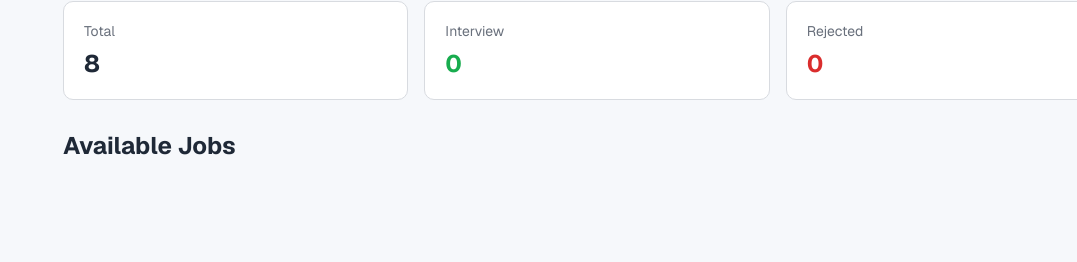
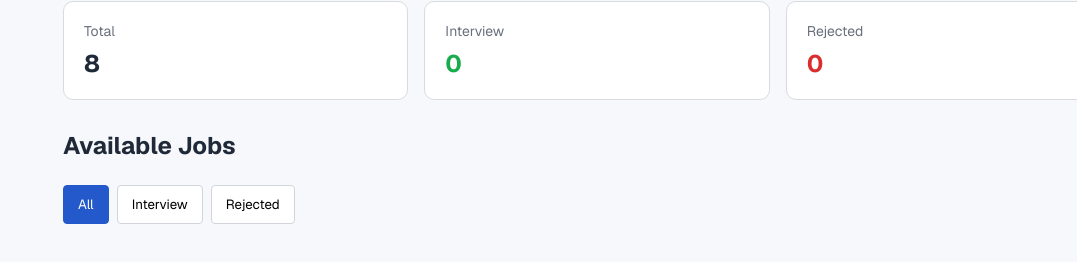
Before and after one commit to moin1990/Assignment-Four, a plain HTML site: page index.html in a window 1280 px wide. Shown: the part 120-382 px from the top of the page, without its empty margins (203-1280 px from the left). Drawn offline with nearby package versions, Linux system fonts and the light colour scheme.

Commit message:
Job Filter Tabs section done

```diff
--- a/css/style.css
+++ b/css/style.css
@@ -57,6 +57,26 @@
     margin-bottom:24px;
   }
   .jobs-top span{
-    color:#69707c;          font-size:16px;
+    color:#69707c;
+    font-size:16px;
     font-weight: 300;
   }
+
+  /* Job Filter Tabs */
+  .filters{
+    display:flex;
+    gap:8px;
+    margin-bottom:16px;
+  }
+  .filters button{
+    padding:10px 14px;
+    border:1px solid #d1d5db;
+    background:#fff;
+    border-radius:4px;
+    cursor:pointer;
+  }
+  .filters .active{
+    background-color: #2459cb;
+    color:#ffffff;
+    border-color:#2459cb;
+  }
--- a/index.html
+++ b/index.html
@@ -35,6 +35,12 @@
             <h2>Available Jobs</h2>
             <span id="tabCount">8 jobs</span>
         </div>
+            <!-- Job Filter Tabs -->
+        <div class="filters">
+            <button class="active" data-tab="all">All</button>
+            <button data-tab="interview">Interview</button>
+            <button data-tab="rejected">Rejected</button>
+        </div>
 
     </div>
 </body>
```
